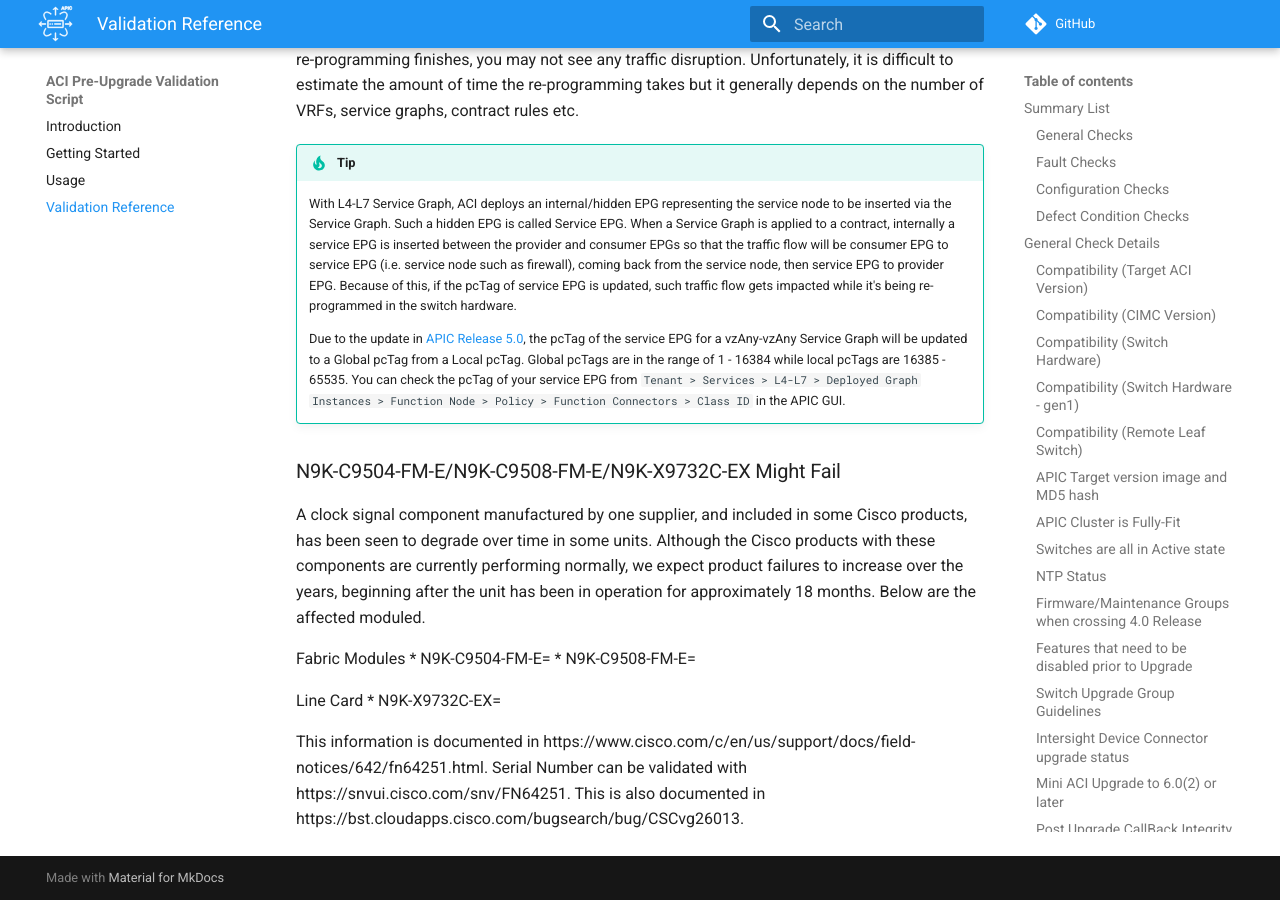
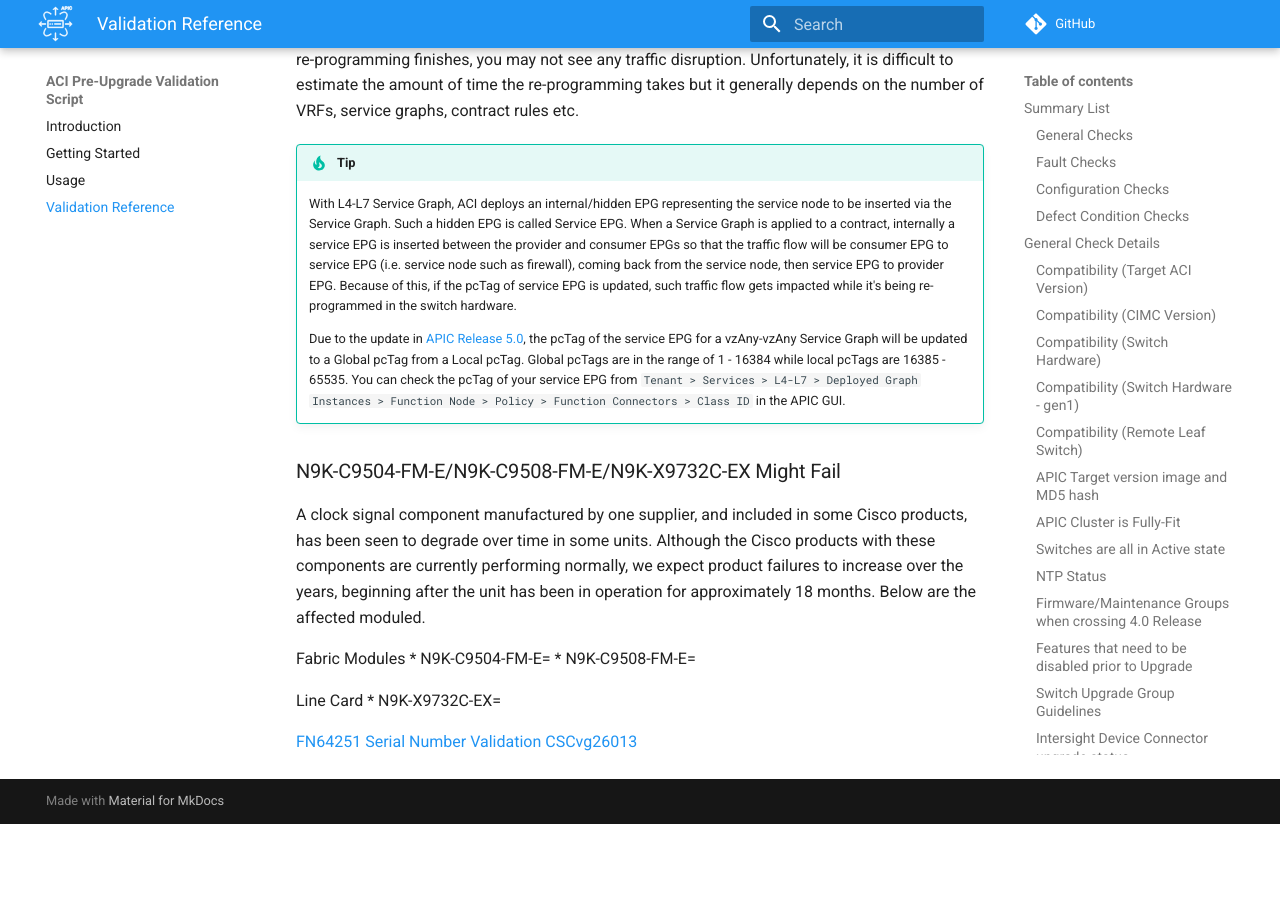
Before and after one commit to datacenter/ACI-Pre-Upgrade-Validation-Script, an MkDocs documentation site: the page built from docs/docs/validations.md, in a window 1280 px wide and 900 px high, scrolled down 59090 px. Built offline with MkDocs 1.6.1 and Material for MkDocs 9.7.7, drawn with Linux system fonts in a browser that asks for light colours; emoji names are drawn with the system emoji font; comment, search, counter and statistics services are not loaded; after the commit the page ends 59914 px from its top, so only the background shows below that.

Commit message:
Doc updated for CSCvg26013

```diff
--- a/docs/docs/validations.md
+++ b/docs/docs/validations.md
@@ -2226,9 +2226,11 @@
 Line Card
 * N9K-X9732C-EX=
 
-This information is documented in https://www.cisco.com/c/en/us/support/docs/field-notices/642/fn64251.html.
-Serial Number can be validated with https://snvui.cisco.com/snv/FN64251.
-This is also documented in https://bst.cloudapps.cisco.com/bugsearch/bug/CSCvg26013.
+[FN64251][33]
+[Serial Number Validation][35]
+[CSCvg26013][34]
+
+
 
 [0]: https://github.com/datacenter/ACI-Pre-Upgrade-Validation-Script
 [1]: https://www.cisco.com/c/dam/en/us/td/docs/Website/datacenter/apicmatrix/index.html
```
